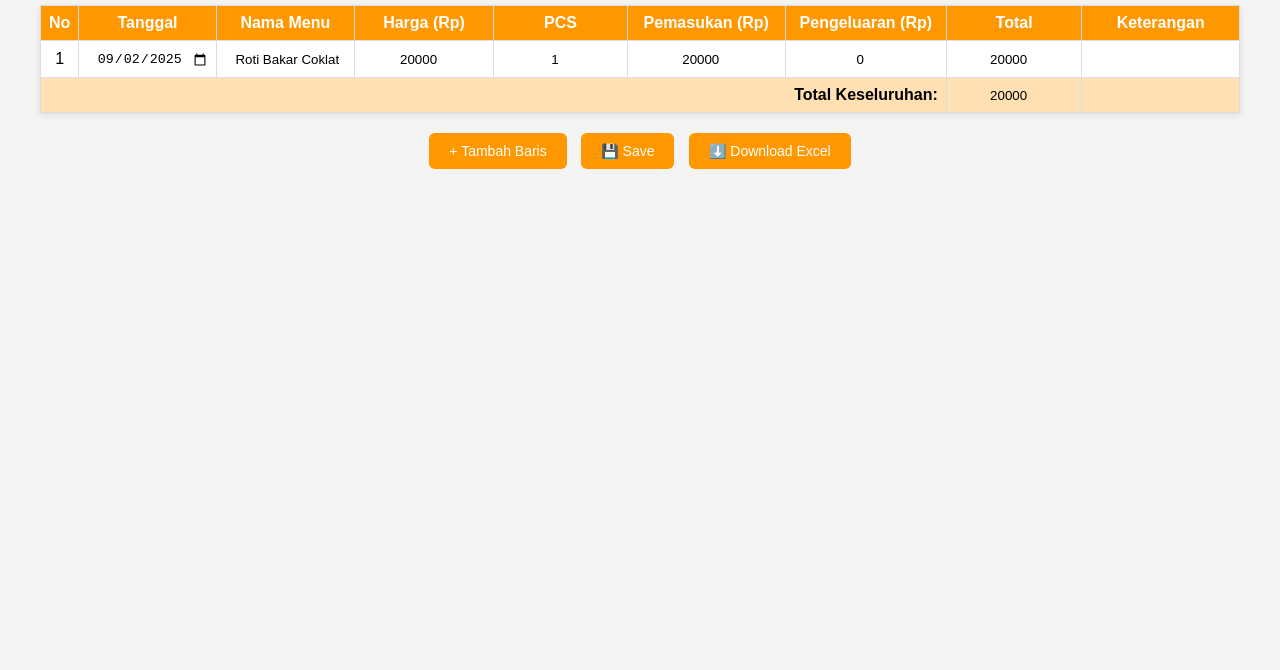
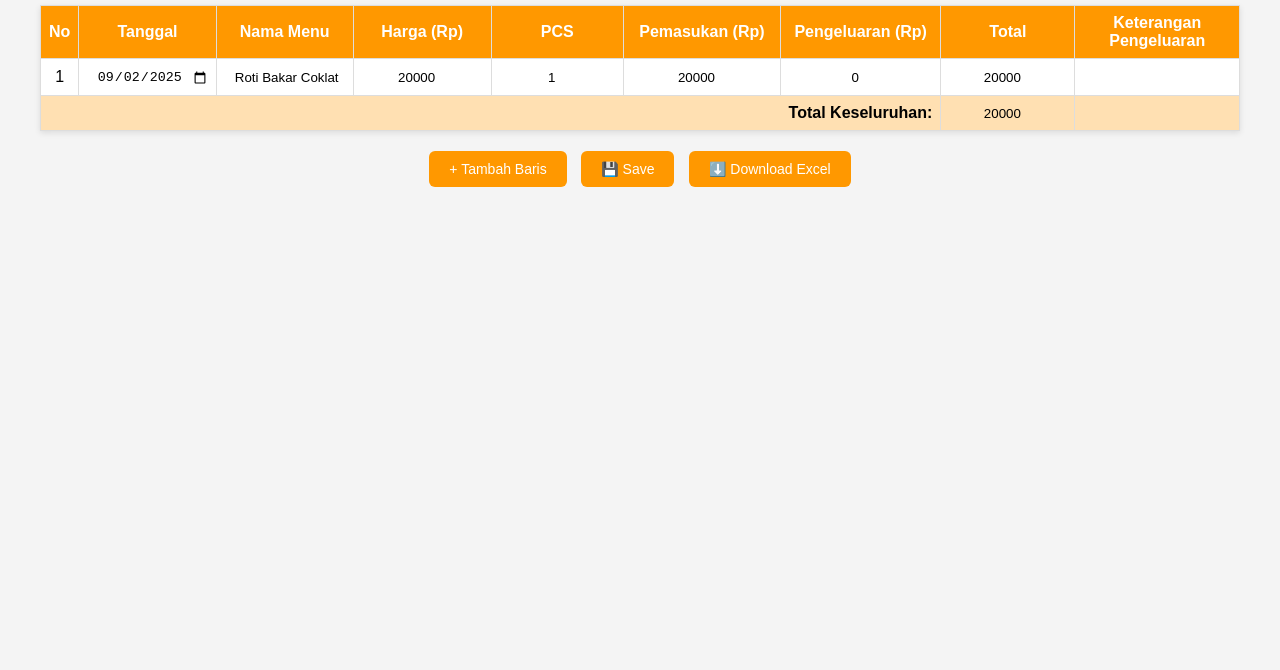
Before and after one commit to hoyongaipon/laporan-keuangan, a plain HTML site: page index.html in a window 1280 px wide. Shown: the part 130-800 px from the top of the page. Drawn offline with Linux system fonts and the light colour scheme.

Commit message:
Update index.html

```diff
--- a/index.html
+++ b/index.html
@@ -21,7 +21,7 @@
           <th>Pemasukan (Rp)</th>
           <th>Pengeluaran (Rp)</th>
           <th>Total</th>
-          <th>Keterangan</th>
+          <th>Keterangan Pengeluaran</th>
         </tr>
       </thead>
       <tbody>
```
